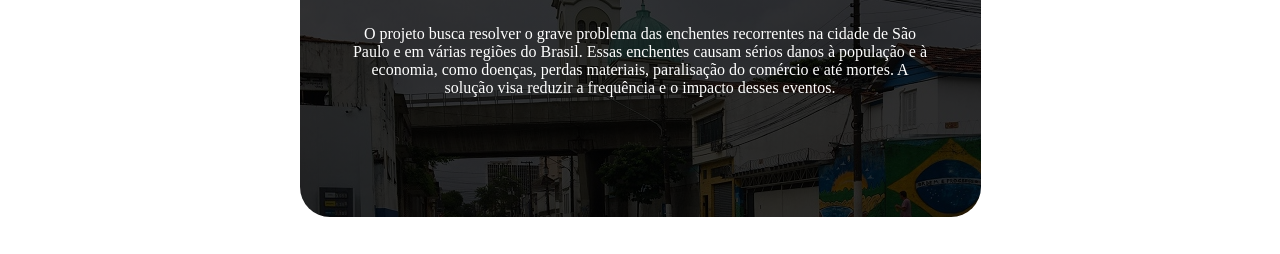
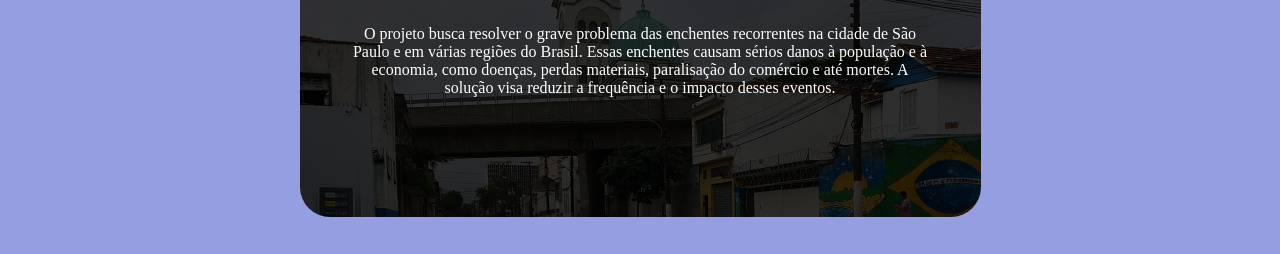
Before and after one commit to lejm-consultoria/front-end-global, a plain HTML site: page index.html in a window 1280 px wide. Shown: the part 234-488 px from the top of the page. Drawn offline with Linux system fonts and the light colour scheme.

Commit message:
add: Cor no fundo

```diff
--- a/src/css/style.css
+++ b/src/css/style.css
@@ -2,6 +2,9 @@
     margin: 0;
     padding: 0;
     box-sizing: border-box;
+}
+body{
+    background-color: #969ee2;
 }
 .titulo{
     display: flex;
```
